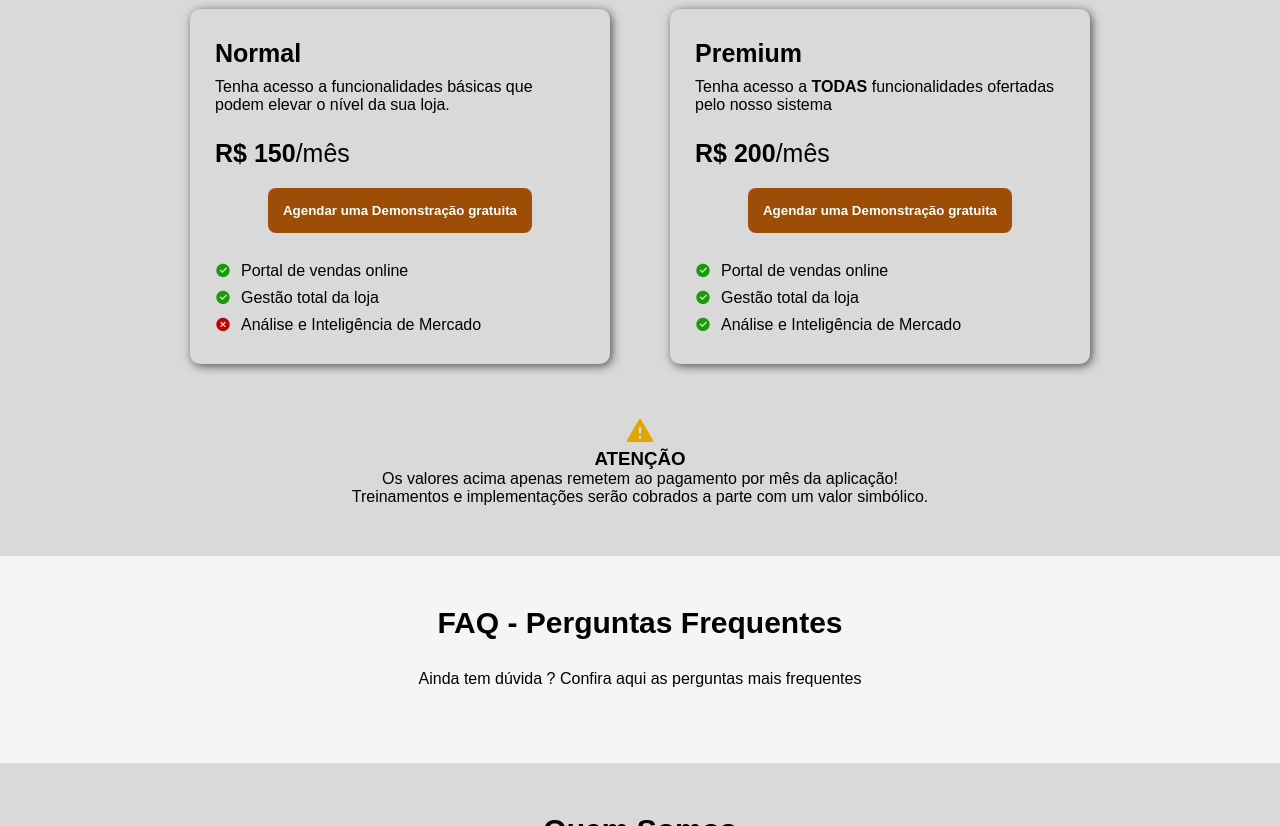
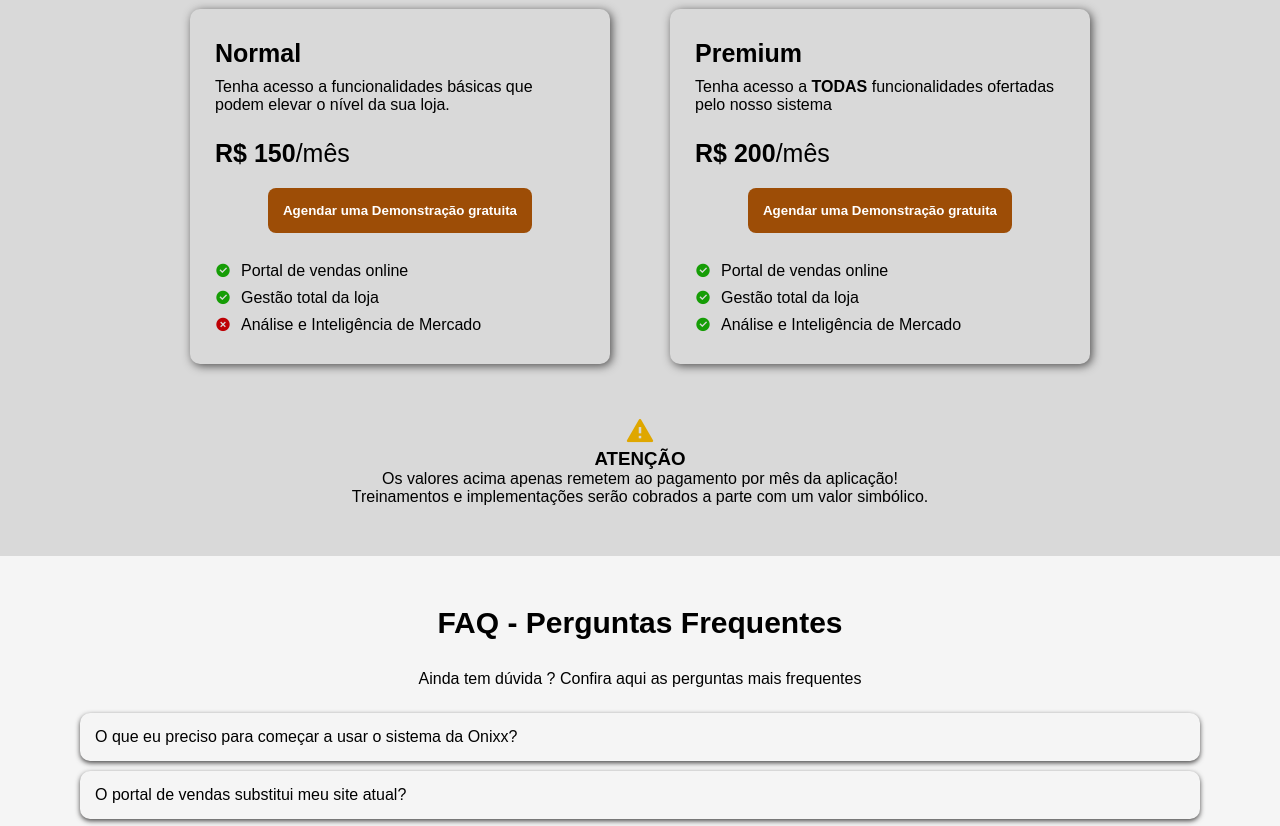
Before and after one commit to CS-PI-2025-Onixx/landing-page-onixx, a plain HTML site: page index.html in a window 1280 px wide. Shown: the part 105-931 px from the top of the page. Drawn offline with nearby package versions, Linux system fonts and the light colour scheme; a web font is replaced by a local one.

Commit message:
fix | desenvolvendo js do faq

```diff
--- a/javascript/script.js
+++ b/javascript/script.js
@@ -4,9 +4,21 @@ fetch('json/faq.json')
         const faqContainer = document.getElementById('faq-container');
 
         faqs.forEach(faq => {
+            const faqItem = document.createElement('div');
+            faqItem.classList.add('faq-item');
 
-            //DESENVOLVER AQUI
+            const pergunta = document.createElement('h4');
+            pergunta.textContent = faq.pergunta;
+            pergunta.addEventListener('click', () =>{
+                faqItem.classList.toggle('active');
+            })
 
+            const resposta = document.createElement('p');
+            resposta.textContent = faq.resposta;
+
+            faqItem.appendChild(pergunta);
+            faqItem.appendChild(resposta);
+            faqContainer.appendChild(faqItem);
         });
     })
     .catch(e => {
--- a/styles/style.css
+++ b/styles/style.css
@@ -313,7 +313,7 @@ ul {
 }
 
 
-/****************** SEÇÃO PLANO E PREÇO ******************/
+/****************** SEÇÃO FAQ ******************/
 .secao_faq {
     padding: 50px 20px;
     background-color: #F5F5F5;
@@ -323,3 +323,27 @@ ul {
     text-align: center;
     margin-bottom: 25px;
 }
+
+.faq {
+    margin: 20px 50px
+}
+
+.faq-item {
+    margin: 10px;
+    padding: 15px;
+    border-radius: 10px;
+    box-shadow: 0 2px 5px #494848;
+}
+
+.faq-item h4 {
+    font-weight: normal;
+}
+
+.faq-item p {
+    display: none;
+    margin-top: 10px;
+}
+
+.faq-item.active p {
+    display: block;
+}
```
